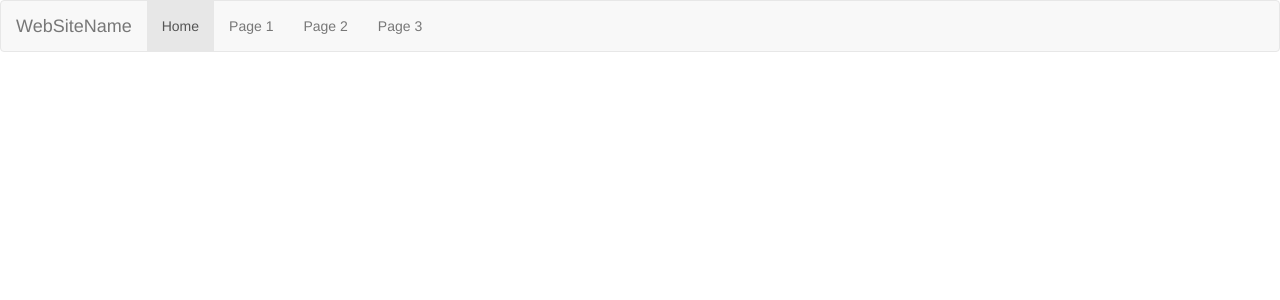
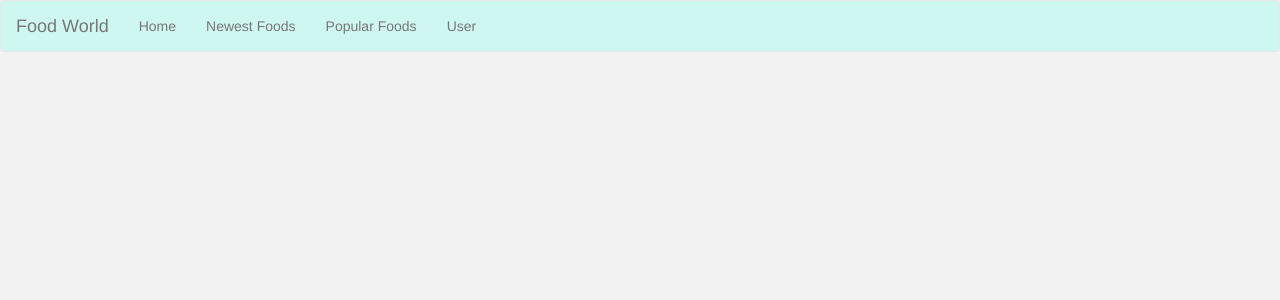
Before and after one commit to AniSri12/food_world, a Django app: page / in a window 1280 px wide. Shown: the top 300 px of the page. Run offline with Django 3.2, Linux system fonts and the light colour scheme; parts of the project's set-up code (start-up, migrations or seed data) failed here and were passed over; some libraries are stand-ins or nearby versions.

Commit message:
made homepage look prettier

```diff
--- a/food_world_web/food_world_web/templates/index.html
+++ b/food_world_web/food_world_web/templates/index.html
@@ -4,17 +4,17 @@
 <head>
 	<title>Food World!</title>
 </head>
-<body>
-	<nav class="navbar navbar-default">
+<body style="background-color: #f2f2f2">
+	<nav class="navbar navbar-default" style="background-color: #cef7f2">
 	  <div class="container-fluid">
 	    <div class="navbar-header">
-	      <a class="navbar-brand" href="#">WebSiteName</a>
+	      <a class="navbar-brand" href="#">Food World</a>
 	    </div>
 	    <ul class="nav navbar-nav">
-	      <li class="active"><a href="#">Home</a></li>
-	      <li><a href="#">Page 1</a></li>
-	      <li><a href="#">Page 2</a></li>
-	      <li><a href="#">Page 3</a></li>
+	      <li><a href="#">Home</a></li>
+	      <li><a href="#">Newest Foods</a></li>
+	      <li><a href="#">Popular Foods</a></li>
+	      <li><a href="#">User</a></li>
 	    </ul>
   </div>
 </nav>
```
